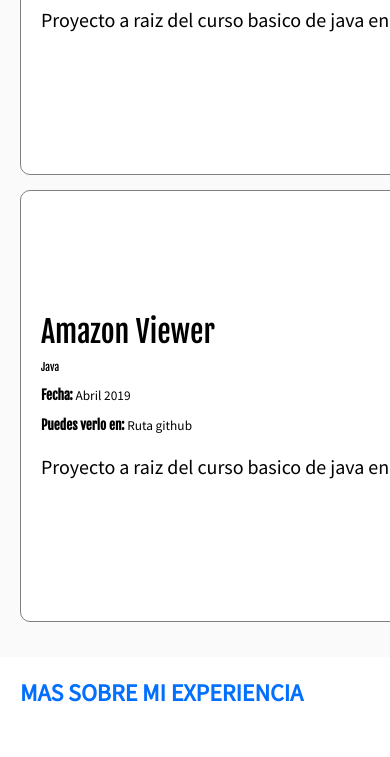
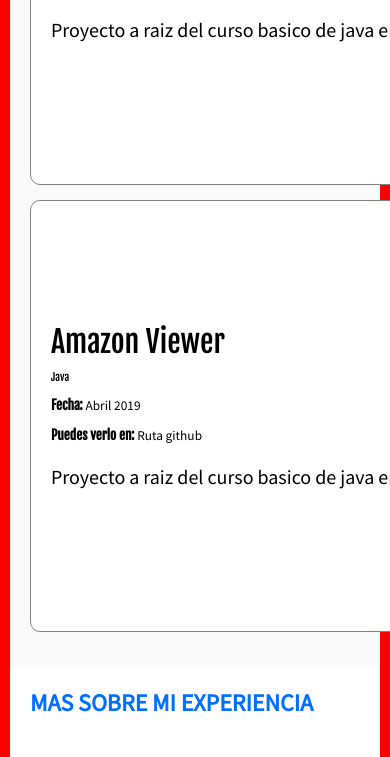
Before and after one commit to jalopez1986/DesarrolloWeb, a plain HTML site: page index.html in a window 390 px wide. Shown: the part 738-1495 px from the top of the page. Drawn offline with Linux system fonts and the light colour scheme.

Commit message:
agregar media query desde archivo css

```diff
--- /dev/null
+++ b/css/media.css
@@ -0,0 +1,3 @@
+ body {
+     border: 10px solid red;
+ }
--- a/index.html
+++ b/index.html
@@ -6,6 +6,7 @@
         <link rel="icon" type="image/png" href="images/favicon.png">
         <link href="https://fonts.googleapis.com/css?family=Fjalla+One|Source+Sans+Pro&display=swap" rel="stylesheet">
         <link rel="stylesheet" href="css/estilos.css">
+        <link rel="stylesheet" href="css/media.css" media="screen and (max-width:768px)">
         <meta name="viewport" content="width=device-witdh, initial-scale=1">
         <style>
             header {
```
